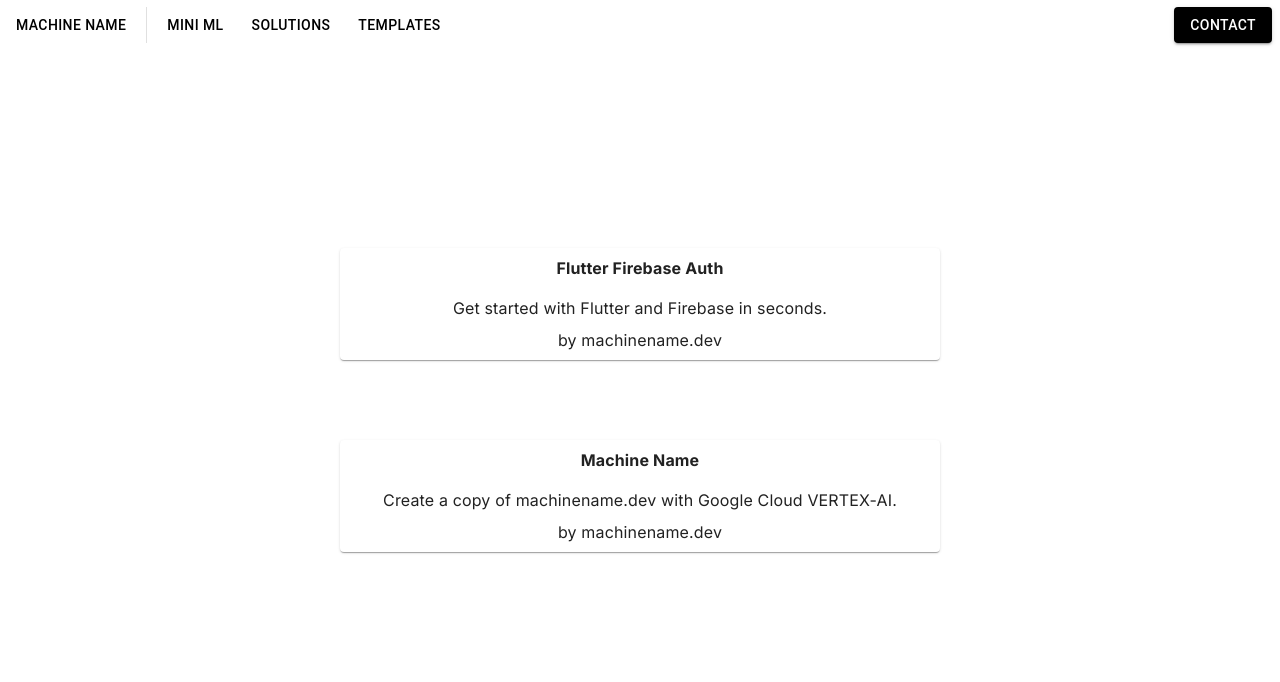
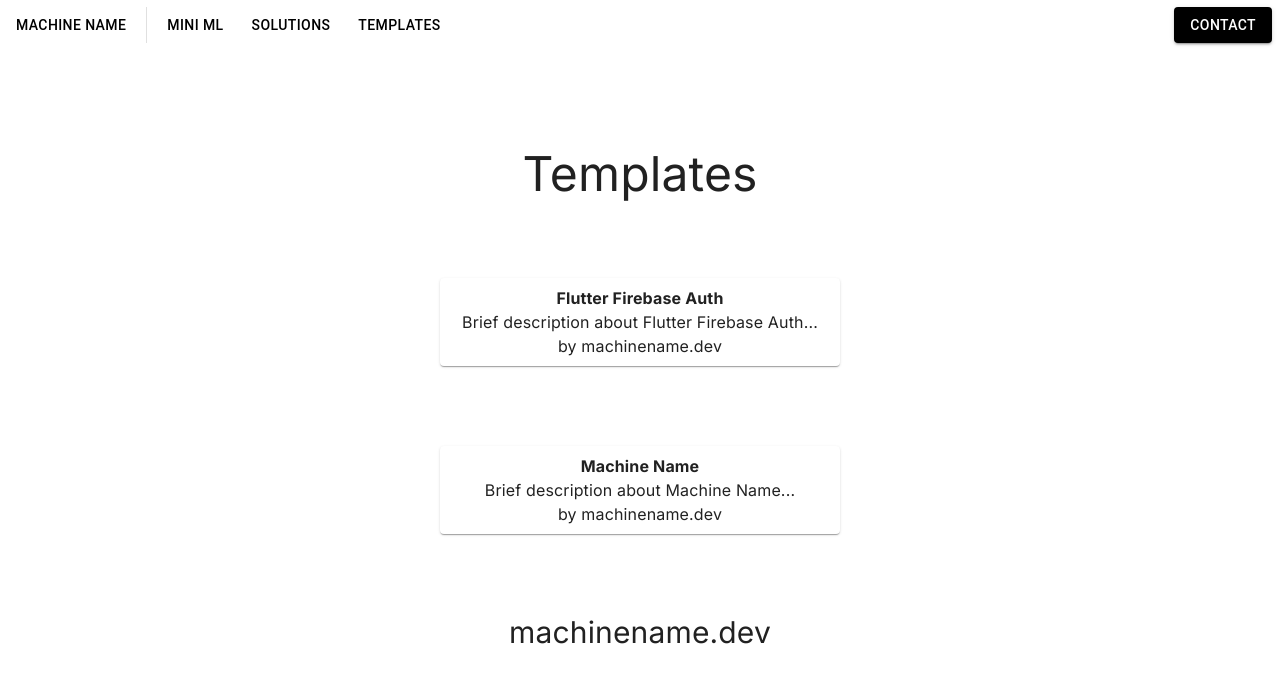
Before and after one commit to machinename/machine_name, a Next.js app: page /templates in a window 1280 px wide. Shown: the top 682 px of the page. Built offline with nearby package versions, Linux system fonts and the light colour scheme.

Commit message:
Page Updates

```diff
--- a/app/mini_ml/page.tsx
+++ b/app/mini_ml/page.tsx
@@ -6,20 +6,20 @@
     <main className="flex flex-col min-h-[800px] h-[100vh] items-center justify-center pt-[60px] pb-20 gap-20">
         <h1 className="text-5xl">Mini ML</h1>
         <div className="grid grid-cols-1 gap-4 md:grid-cols-2">
-            <Paper className=" p-2 rounded-none text-center">
-                <h1 className="text-xl">Machine Learning</h1>
+            <Paper className=" p-2 rounded-none text-center w-[400px]">
+                <h1 className="font-bold text-2x1">Machine Learning</h1>
                 <p>Brief description about Machine Learning...</p>
             </Paper>
-            <Paper className=" p-2 rounded-none text-center">
-                <h1 className="text-xl">Cloud Storage</h1>
+            <Paper className=" p-2 rounded-none text-center w-[400px]">
+                <h1 className="font-bold text-2x1">Cloud Storage</h1>
                 <p>Brief description about Cloud Storage...</p>
             </Paper>
-            <Paper className=" p-2 rounded-none text-center">
-                <h1 className="text-xl">Scikit Learn</h1>
+            <Paper className=" p-2 rounded-none text-center w-[400px]">
+                <h1 className="font-bold text-2x1">Scikit Learn</h1>
                 <p>Brief description about Scikit Learn...</p>
             </Paper>
-            <Paper className=" p-2 rounded-none text-center">
-                <h1 className="text-xl">Intuitive UI</h1>
+            <Paper className=" p-2 rounded-none text-center w-[400px]">
+                <h1 className="font-bold text-2x1">Intuitive UI</h1>
                 <p>Brief description about Intuitive Interface...</p>
             </Paper>
         </div>
--- a/app/solutions/page.tsx
+++ b/app/solutions/page.tsx
@@ -6,20 +6,20 @@
     <main className="flex flex-col min-h-[800px] h-[100vh] items-center justify-center pt-[60px] pb-20 gap-20">
         <h1 className="text-5xl">Solutions</h1>
         <div className="grid grid-cols-1 gap-4 md:grid-cols-2">
-            <Paper className=" p-2 rounded-none text-center">
-                <h1 className="text-xl">AI & Machine Learning</h1>
+            <Paper className=" p-2 rounded-none text-center w-[400px]">
+                <h1 className="font-bold text-2x1">AI & Machine Learning</h1>
                 <p>Brief description about AI & Machine Learning...</p>
             </Paper>
-            <Paper className=" p-2 rounded-none text-center">
-                <h1 className="text-xl">Cloud Intergation</h1>
+            <Paper className=" p-2 rounded-none text-centerw-[400px]">
+                <h1 className="font-bold text-2x1">Cloud Intergation</h1>
                 <p>Brief description about Cloud Intergation...</p>
             </Paper>
-            <Paper className=" p-2 rounded-none text-center">
-                <h1 className="text-xl">Full Stack Development</h1>
+            <Paper className=" p-2 rounded-none text-center w-[400px]">
+                <h1 className="font-bold text-2x1">Full Stack Development</h1>
                 <p>Brief description about Full Stack Development...</p>
             </Paper>
-            <Paper className=" p-2 rounded-none text-center">
-                <h1 className="text-xl">Test Automation</h1>
+            <Paper className=" p-2 rounded-none text-center w-[400px]">
+                <h1 className="font-bold text-2x1">Test Automation</h1>
                 <p>Brief description about Test Automation...</p>
             </Paper>
         </div>
--- a/app/templates/page.tsx
+++ b/app/templates/page.tsx
@@ -3,25 +3,18 @@
 export default function Templates() {
   return (
     <main className="flex flex-col min-h-[800px] h-[100vh] items-center justify-center pt-20 pb-20 gap-20">
-        <Paper className=" flex flex-col text-center items-center justify-center rounded-none lg:w-[600px] w-[400px]">
-        <div className=" w-full  p-2 flex flex-col  justify-center text-center">
-                <h1 className="font-bold text-2x1">Flutter Firebase Auth</h1>
-            </div>
-            <div className="w-full text-center p-2 flex flex-col gap-2">
-                <p>Get started with Flutter and Firebase in seconds.</p>
-                <p>by machinename.dev</p>
-            </div>
+        <h1 className="text-5xl">Templates</h1>
+        <Paper className="p-2 rounded-none text-center w-[400px]">
+            <h1 className="font-bold text-2x1">Flutter Firebase Auth</h1>
+            <p>Brief description about Flutter Firebase Auth...</p>
+            <p>by machinename.dev</p>
         </Paper>
-
-        <Paper className=" flex flex-col text-center items-center justify-center rounded-none lg:w-[600px] w-[400px]">
-            <div className=" w-full p-2 flex flex-col  justify-center text-center">
-                <h1 className="font-bold text-2x1">Machine Name</h1>
-            </div>
-            <div className="w-full text-center p-2 flex flex-col gap-2">
-                <p>Create a copy of machinename.dev with Google Cloud VERTEX-AI.</p>
-                <p>by machinename.dev</p>
-            </div>
+        <Paper className="p-2 rounded-none text-center w-[400px]">
+            <h1 className="font-bold text-2x1">Machine Name</h1>
+            <p>Brief description about Machine Name...</p>
+            <p>by machinename.dev</p>
         </Paper>
+        <h1 className="text-3xl">machinename.dev</h1>
     </main>
   );
 };
```
